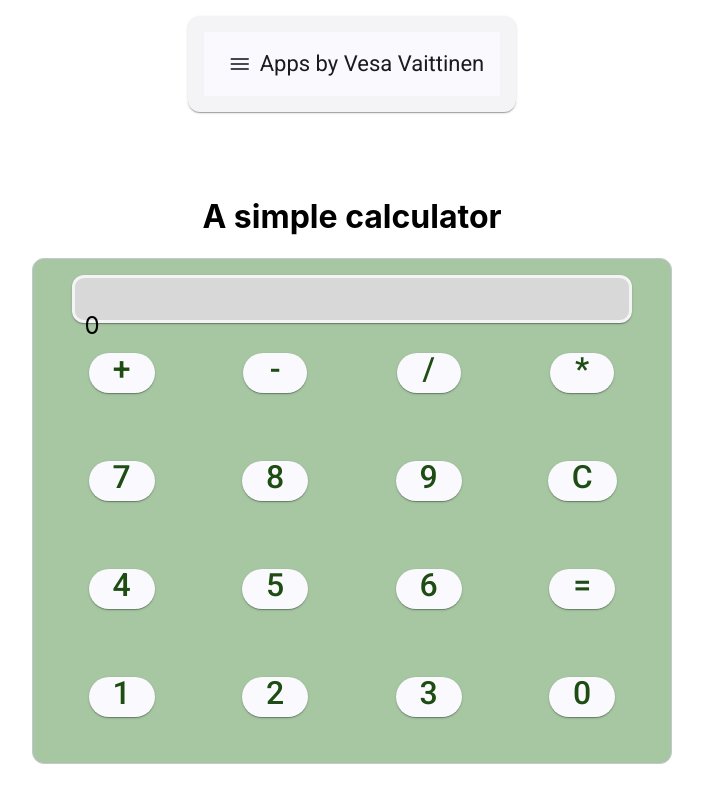
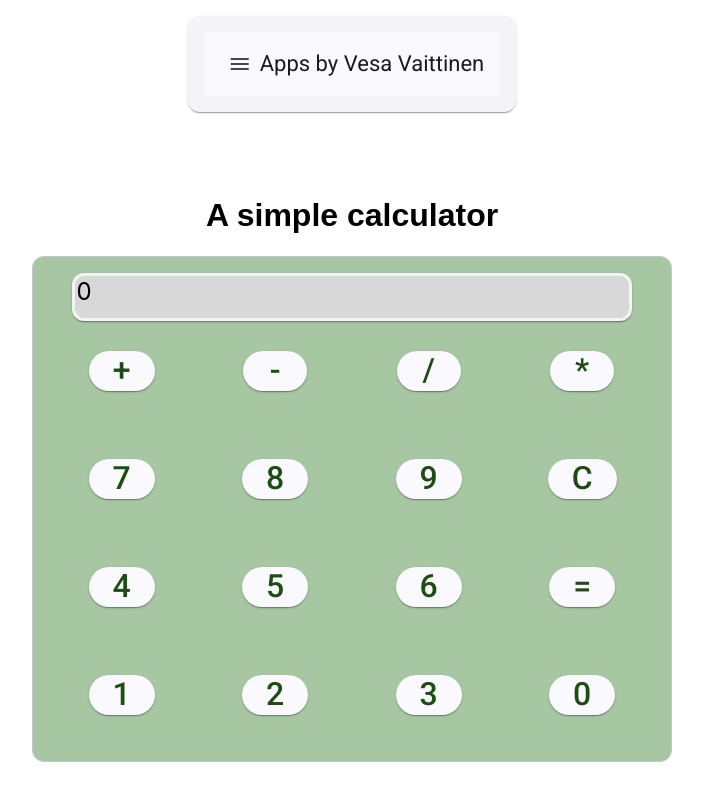
Before and after one commit to vesavaittinen/showcase, an Angular app: page /calculator in a window 1280 px wide. Shown: the whole page, without its empty margins (288-991 px from the left). Built offline with nearby package versions, Linux system fonts and the light colour scheme.

Commit message:
Little fixes

```diff
--- a/package.json
+++ b/package.json
@@ -30,6 +30,7 @@
     "@angular/cli": "^19.0.1",
     "@angular/compiler-cli": "^19.0.0",
     "@types/jasmine": "~5.1.0",
+    "@types/xml2js": "^0.4.14",
     "jasmine-core": "~5.4.0",
     "karma": "~6.4.0",
     "karma-chrome-launcher": "~3.2.0",
--- a/src/app/calculator/calculator.component.css
+++ b/src/app/calculator/calculator.component.css
@@ -21,7 +21,11 @@
     width: 35rem;
     height: 3rem;
     margin: auto;
-    padding: 0.6rem;
+    padding: 0.1rem;
+}
+
+h1 {
+    font-family: sans-serif;
 }
 
 mat-grid-tile {
@@ -36,7 +40,7 @@ mat-grid-tile {
 .calculatorButtons {
     color: rgb(29, 77, 18);
     font-size: xx-large;
-    margin-top: 1.5rem;
+    margin-top: 1.9rem;
 }
 
 .calculatorScreen {
--- a/src/app/calculator/calculator.component.html
+++ b/src/app/calculator/calculator.component.html
@@ -3,9 +3,9 @@
 <mat-card id="calculatorBody" appearance="outlined">
     <mat-card-content>
         <mat-card id="resultScreen">
-                <p class="calculatorScreen">
+                <span class="calculatorScreen">
                     {{ this.calculationString }}
-                </p>
+                </span>
         </mat-card>
             <mat-grid-list cols="4" rowHeight="100px" gutterSize="0.5rem">
                 <mat-grid-tile *ngFor="let button of calculatorButtons" (click)="addToCalculation(button)">
--- a/src/index.html
+++ b/src/index.html
@@ -9,7 +9,7 @@
   <link href="https://fonts.googleapis.com/css2?family=Roboto:wght@300;400;500&display=swap" rel="stylesheet">
   <link href="https://fonts.googleapis.com/icon?family=Material+Icons" rel="stylesheet">
 </head>
-<body>
+<body class="mat-typography">
   <app-root></app-root>
 </body>
 </html>
--- a/src/styles.css
+++ b/src/styles.css
@@ -2,3 +2,6 @@
 
 html, body { height: 100%; }
 body { margin: 0; font-family: Roboto, "Helvetica Neue", sans-serif; }
+
+html, body { height: 100%; }
+body { margin: 0; font-family: Roboto, "Helvetica Neue", sans-serif; }
```
Also changed, not shown: 1 other file (tests, documents, lock files or other folders).
